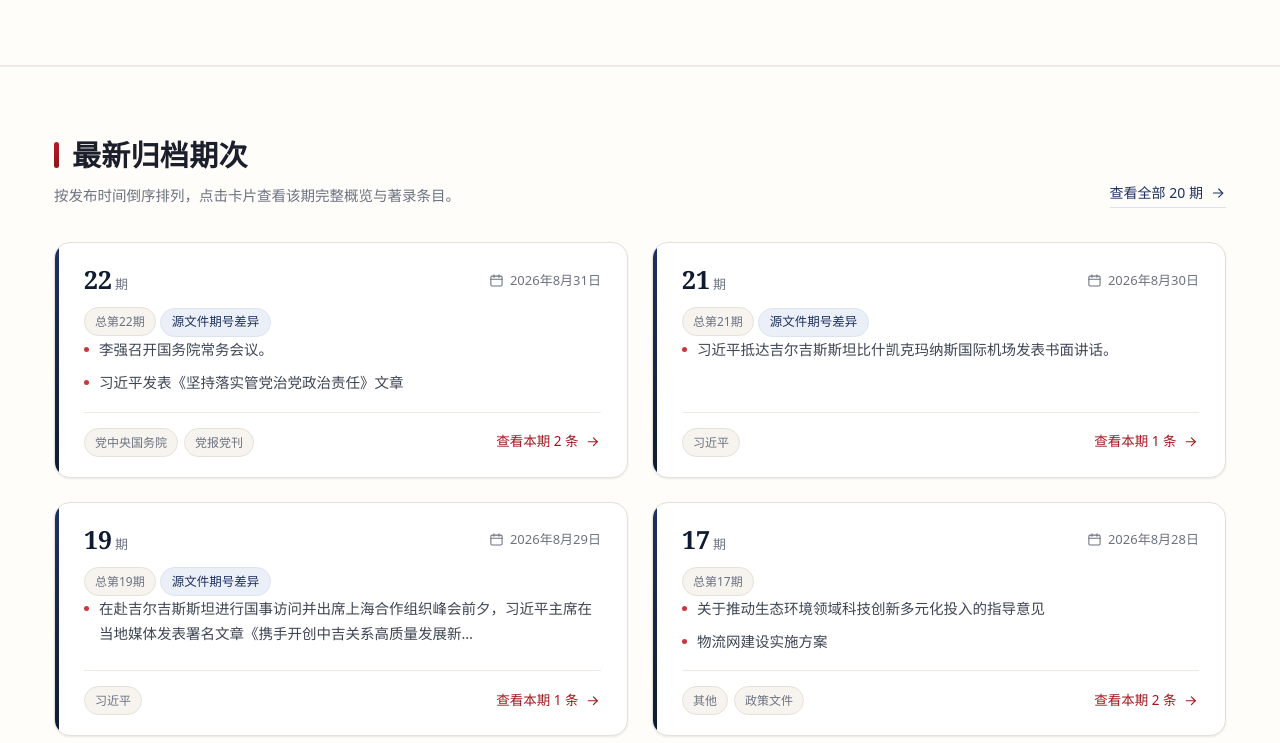
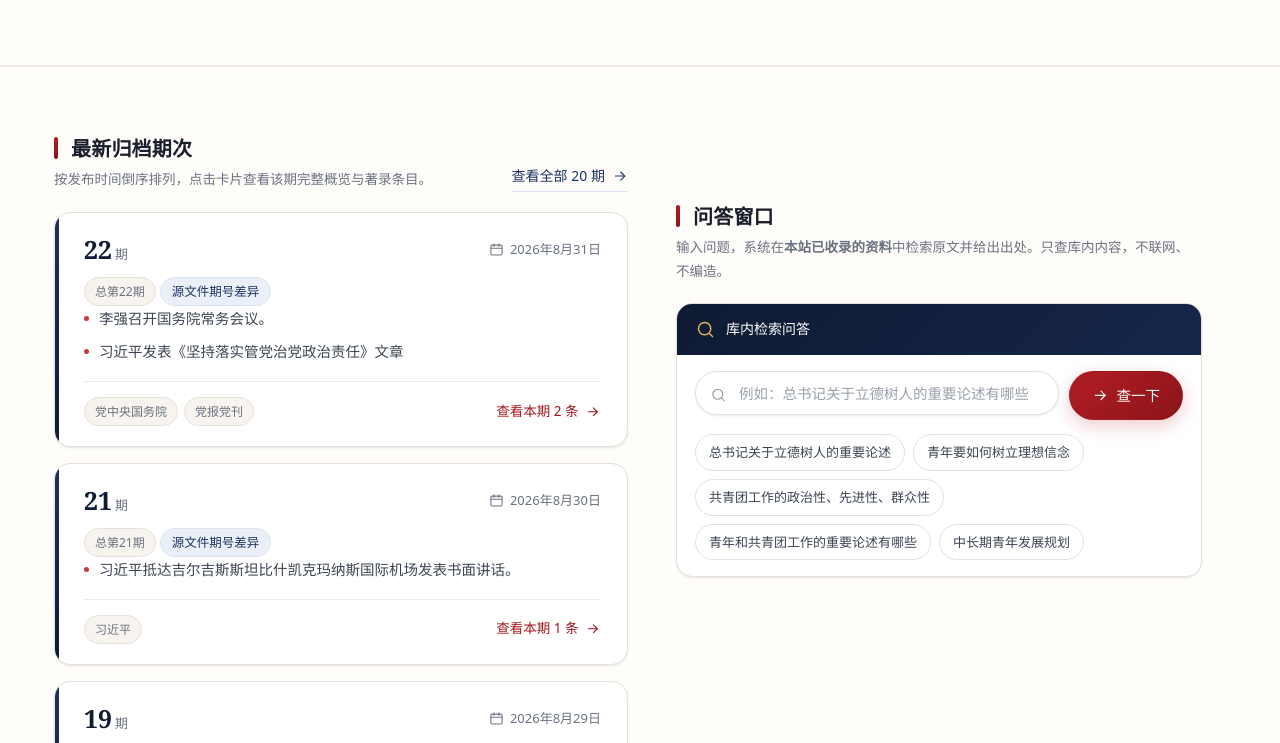
Before and after one commit to rundood5/pku-youth-db, a plain HTML site: page site/index.html in a window 1280 px wide. Shown: the part 1336-2079 px from the top of the page. Drawn offline with Linux system fonts and the light colour scheme.

Commit message:
首页改为田字格布局：最新归档期次/问答窗口/最近更新内容/豆腐块 2x2 排列

```diff
--- a/site/assets/style.css
+++ b/site/assets/style.css
@@ -1089,7 +1089,85 @@ table {
   transition: transform 0.22s var(--ease);
 }
 
-/* ---------- 11.5 首页右栏 + 豆腐块（小栏目） ---------- */
+/* ---------- 11.5 首页田字格（2×2）+ 豆腐块 ----------
+   布局：  最新归档期次 │ 问答窗口
+           最近更新内容 │ 豆腐块
+   两列等宽，形成田字格。窄屏（<1040px）自动落回单列。 */
+.tian-grid {
+  display: grid;
+  grid-template-columns: repeat(2, minmax(0, 1fr));
+  gap: var(--gap-xl) var(--gap-lg);
+  align-items: start;
+}
+
+.tian-cell {
+  min-width: 0;
+}
+
+/* 田字格内的区块标题比通栏时收敛一些 */
+.tian-cell .section-head {
+  margin-bottom: 20px;
+}
+.tian-cell .section-title {
+  font-size: 20px;
+}
+.tian-cell .section-title::before {
+  height: 22px;
+  width: 4px;
+}
+.tian-cell .section-desc {
+  font-size: 13.5px;
+  margin-top: 6px;
+}
+
+/* 首页里的期次卡片改为单列，适配半宽单元格 */
+.issue-grid-1col {
+  grid-template-columns: 1fr;
+  gap: var(--gap);
+}
+
+/* 问答窗口放进单元格后收紧内边距 */
+.tian-cell-qa .qa-panel {
+  box-shadow: var(--sh-1);
+}
+.tian-cell-qa .qa-head {
+  padding: 13px 18px;
+  font-size: 14px;
+}
+.tian-cell-qa .qa-head small {
+  display: none; /* 半宽下这行数据范围说明会挤成两行，隐藏 */
+}
+.tian-cell-qa .qa-body {
+  padding: 16px 18px;
+}
+.tian-cell-qa .qa-answer {
+  margin-top: 16px;
+  padding-top: 15px;
+}
+.tian-cell-qa .qa-hit {
+  padding: 13px 15px;
+}
+.tian-cell-qa .qa-hit p {
+  font-size: 14px;
+  line-height: 1.75;
+}
+
+/* 豆腐块在田字格右下角：内部两列排布，避免半宽下过长 */
+.tian-cell .doufu {
+  margin-bottom: 12px;
+}
+.tian-cell .doufu:last-child {
+  margin-bottom: 0;
+}
+
+@media (max-width: 1040px) {
+  .tian-grid {
+    grid-template-columns: 1fr;
+    gap: var(--gap-xl);
+  }
+}
+
+/* 旧的两栏布局保留为通用类，页面其他地方仍可使用 */
 .home-split {
   display: grid;
   grid-template-columns: minmax(0, 1fr) 300px;
@@ -1121,7 +1199,7 @@ table {
   line-height: 1.6;
 }
 
-/* 豆腐块：右栏小卡片，比原来三栏版更紧凑 */
+/* 豆腐块：小卡片 */
 .doufu {
   background: var(--white);
   border: 1px solid var(--line);
--- a/site/index.html
+++ b/site/index.html
@@ -152,8 +152,10 @@
     </div>
   </section>
 
-  <section class="section section-alt" id="recentSection">
+  <section class="section section-alt" id="tianSection">
     <div class="wrap">
+      <div class="tian-grid">
+        <div class="tian-cell" id="recentSection">
           <div class="section-head">
             <div>
               <h2 class="section-title">最新归档期次</h2>
@@ -164,14 +166,57 @@
               <svg class="ic" viewBox="0 0 24 24"><path d="M5 12h14"/><path d="m13 6 6 6-6 6"/></svg>
             </a>
           </div>
-      <div class="issue-grid" id="recentIssues"></div>
+          <div class="issue-grid issue-grid-1col" id="recentIssues"></div>
+        </div>
+        <div class="tian-cell tian-cell-qa">
+
+  <section class="section" id="qa">
+    <div class="wrap">
+      <div class="section-head">
+        <div>
+          <h2 class="section-title">问答窗口</h2>
+          <p class="section-desc">
+            输入问题，系统在<strong>本站已收录的资料</strong>中检索原文并给出出处。只查库内内容，不联网、不编造。
+          </p>
+        </div>
+      </div>
+
+      <div class="qa-panel">
+        <div class="qa-head">
+          <svg class="ic ic-lg" viewBox="0 0 24 24"><circle cx="11" cy="11" r="7"/><path d="m20 20-3.5-3.5"/></svg>
+          <span>库内检索问答</span>
+          <small>数据范围：领导人论述 42 条 · 重要文章 12 篇 · 青春寄语 64 条 · 课题 25 项 · 数据库条目 36 条</small>
+        </div>
+        <div class="qa-body">
+          <div class="qa-input-row">
+            <div class="search-box">
+              <svg class="ic" viewBox="0 0 24 24"><circle cx="11" cy="11" r="7"/><path d="m20 20-3.5-3.5"/></svg>
+              <label class="sr-only" for="qaInput">输入问题</label>
+              <input id="qaInput" type="search" placeholder="例如：总书记关于立德树人的重要论述有哪些？" autocomplete="off">
+              <button class="search-clear" id="qaClear" type="button" aria-label="清空">
+                <svg class="ic" viewBox="0 0 24 24"><path d="M18 6 6 18M6 6l12 12"/></svg>
+              </button>
+            </div>
+            <button class="btn btn-primary" id="qaAsk" type="button">
+              <svg class="ic" viewBox="0 0 24 24"><path d="M5 12h14"/><path d="m13 6 6 6-6 6"/></svg>
+              查一下
+            </button>
+          </div>
+          <div class="qa-examples" id="qaExamples">
+            <button class="chip" type="button" data-q="总书记关于立德树人的重要论述">总书记关于立德树人的重要论述</button>
+            <button class="chip" type="button" data-q="青年要如何树立理想信念">青年要如何树立理想信念</button>
+            <button class="chip" type="button" data-q="共青团工作的政治性、先进性、群众性">共青团工作的政治性、先进性、群众性</button>
+            <button class="chip" type="button" data-q="青年和共青团工作的重要论述有哪些">青年和共青团工作的重要论述有哪些</button>
+            <button class="chip" type="button" data-q="中长期青年发展规划">中长期青年发展规划</button>
+          </div>
+          <div class="qa-answer" id="qaAnswer" hidden></div>
+        </div>
+      </div>
     </div>
   </section>
 
-  <section class="section section-alt">
-    <div class="wrap">
-      <div class="home-split">
-        <div class="home-main">
+        </div>
+        <div class="tian-cell">
           <div class="section-head">
             <div>
               <h2 class="section-title">最近更新的内容</h2>
@@ -184,6 +229,7 @@
           </div>
           <div class="entry-list" id="latestItems"></div>
         </div>
+        <div class="tian-cell">
       <aside class="home-side">
         <div class="side-block-head">
           <h2 class="side-title">共青团青年发展</h2>
@@ -218,6 +264,7 @@
         </div>
         <a class="side-all" href="https://www.gqt.org.cn/" target="_blank" rel="noopener noreferrer">访问中国共青团网 <svg class="ic" viewBox="0 0 24 24"><path d="M14 4h6v6"/><path d="M20 4 11 13"/><path d="M18 14v5a2 2 0 0 1-2 2H5a2 2 0 0 1-2-2V8a2 2 0 0 1 2-2h5"/></svg></a>
       </aside>
+        </div>
       </div>
     </div>
   </section>
```
Also changed, not shown: 1 other file. Lines whose indentation alone changed are shown as unchanged.
